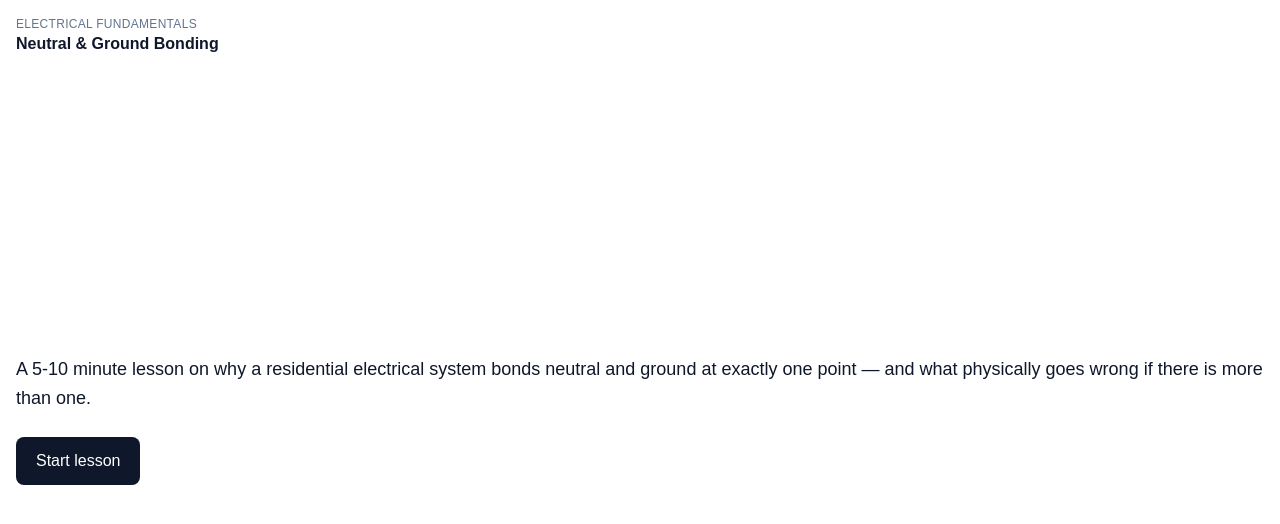
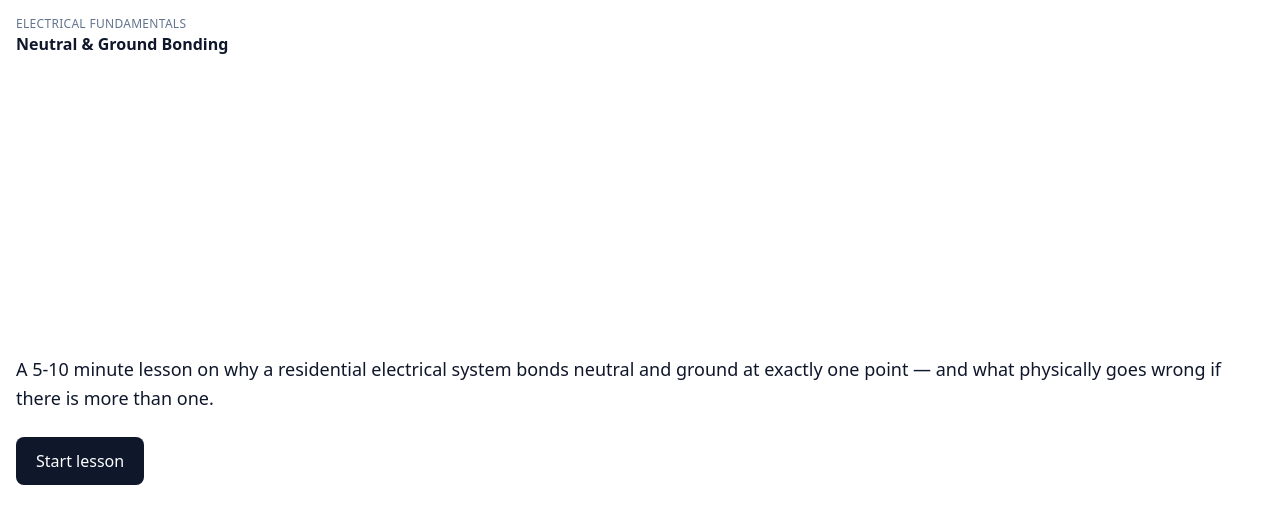
Before and after one commit to jacobwagner8/frontier-take-home, a Next.js app: page / in a window 1280 px wide. Shown: the top 524 px of the page. Built offline with nearby package versions, Linux system fonts and the light colour scheme.

Commit message:
Add design tokens to @theme; drop dark-mode override

```diff
--- a/app/globals.css
+++ b/app/globals.css
@@ -1,28 +1,33 @@
 @import "tailwindcss";
 
-:root {
-  --background: #ffffff;
-  --foreground: #171717;
-}
+@theme inline {
+  --font-sans: var(--font-inter);
 
-@theme inline {
-  --color-background: var(--background);
-  --color-foreground: var(--foreground);
-  --font-sans: var(--font-geist-sans);
-  --font-mono: var(--font-geist-mono);
-}
+  --color-canvas: #FAFAF7;
+  --color-surface: #FFFFFF;
+  --color-surface-muted: #F5F5F0;
 
-@media (prefers-color-scheme: dark) {
-  :root {
-    --background: #0a0a0a;
-    --foreground: #ededed;
-  }
+  --color-text: #1C1917;
+  --color-text-strong: #0C0A09;
+  --color-text-muted: #57534E;
+  --color-text-subtle: #78716C;
+
+  --color-border: #E7E5E4;
+
+  --color-brand: #0F766E;
+  --color-brand-soft: #CCFBF1;
+
+  --color-neutral-wire: #A8A29E;
+  --color-danger: #DC2626;
+
+  --radius-card: 1rem;
+  --radius-card-lg: 1.5rem;
 }
 
 body {
-  background: var(--background);
-  color: var(--foreground);
-  font-family: Arial, Helvetica, sans-serif;
+  background: var(--color-canvas);
+  color: var(--color-text);
+  font-family: var(--font-sans), ui-sans-serif, system-ui, sans-serif;
 }
 
 @keyframes current-flow {
```
